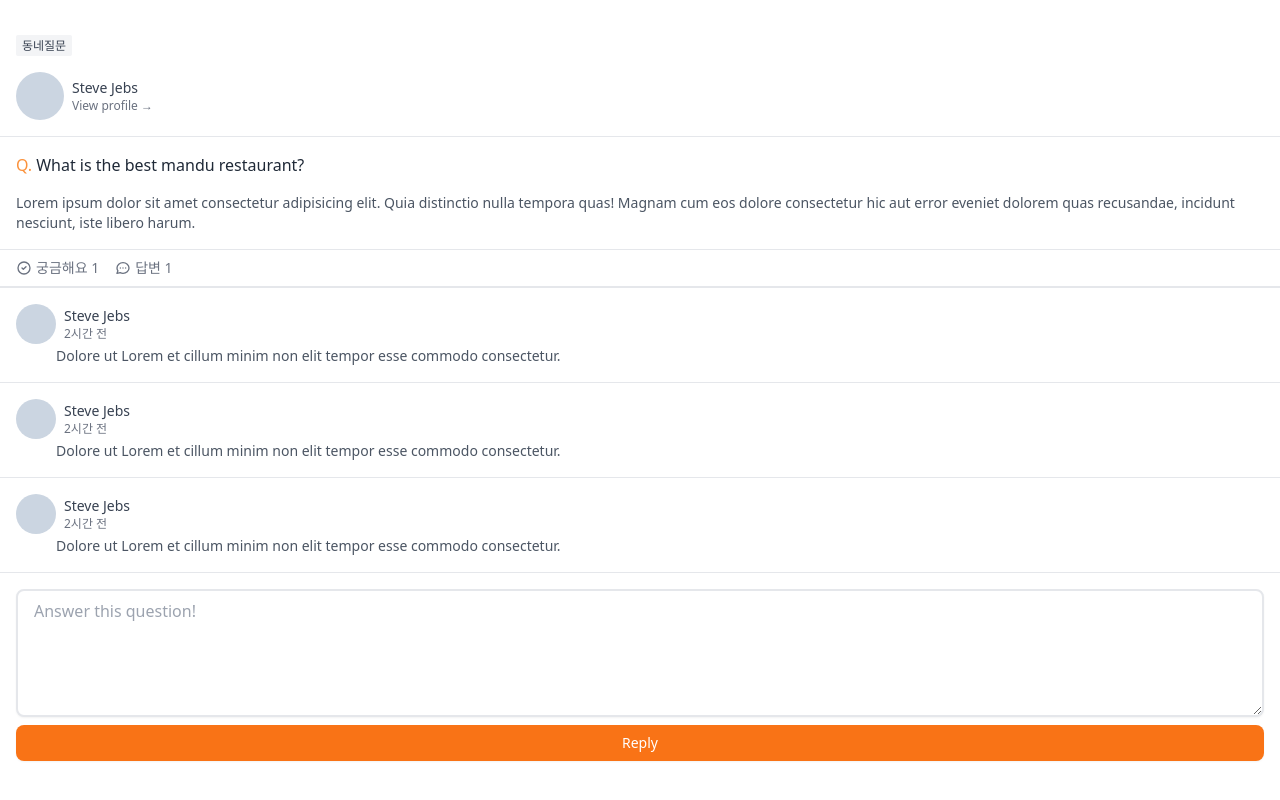
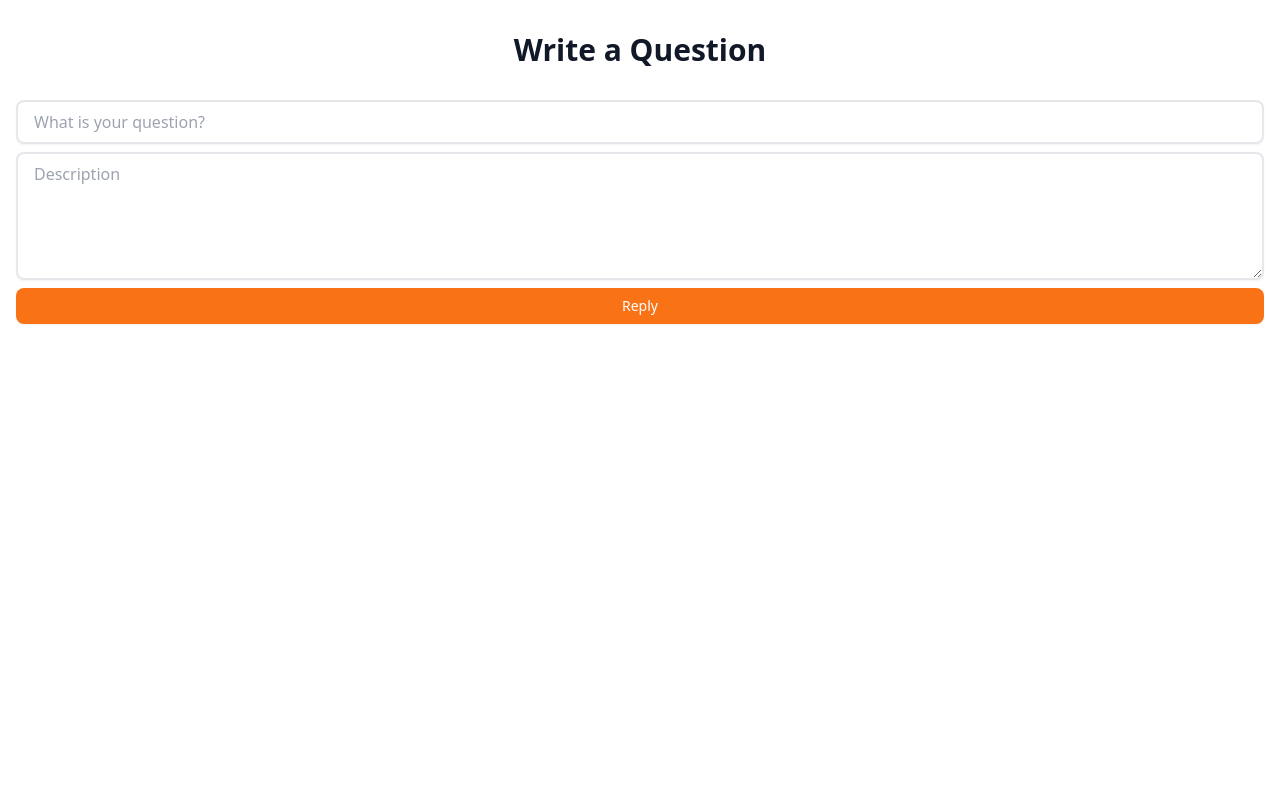
Before and after one commit to jinyongp/carrot-market, a Next.js app: page /community/write in a window 1280 px wide. Built offline with nearby package versions, Linux system fonts and the light colour scheme.

Commit message:
Feat: Community Write 페이지 작성

```diff
--- a/pages/community/index.tsx
+++ b/pages/community/index.tsx
@@ -48,7 +48,10 @@ export default function Community() {
           </li>
         ))}
       </ul>
-      <button className="fixed bottom-12 right-12 bg-orange-400 hover:bg-orange-500 transition-colors text-white p-4 rounded-full pointer-cursor shadow-md">
+      <button
+        className="fixed bottom-12 right-12 bg-orange-400 hover:bg-orange-500 transition-colors text-white p-4 rounded-full pointer-cursor shadow-md"
+        onClick={() => router.push('/community/write')}
+      >
         <PencilIcon className="w-6 h-6" />
       </button>
     </div>
--- /dev/null
+++ b/pages/community/write.tsx
@@ -0,0 +1,25 @@
+export default function Write() {
+  return (
+    <div className="px-4 py-8 space-y-8">
+      <h1 className="text-gray-900 font-bold text-3xl text-center">
+        Write a Question
+      </h1>
+      <form className="space-y-2">
+        <input
+          required
+          type="text"
+          className="input-default"
+          placeholder="What is your question?"
+        />
+        <label className="flex flex-col gap-1">
+          <textarea
+            rows={4}
+            placeholder="Description"
+            className="input-default min-h-[8rem]"
+          />
+        </label>
+        <button className="btn-primary">Reply</button>
+      </form>
+    </div>
+  );
+}
```
